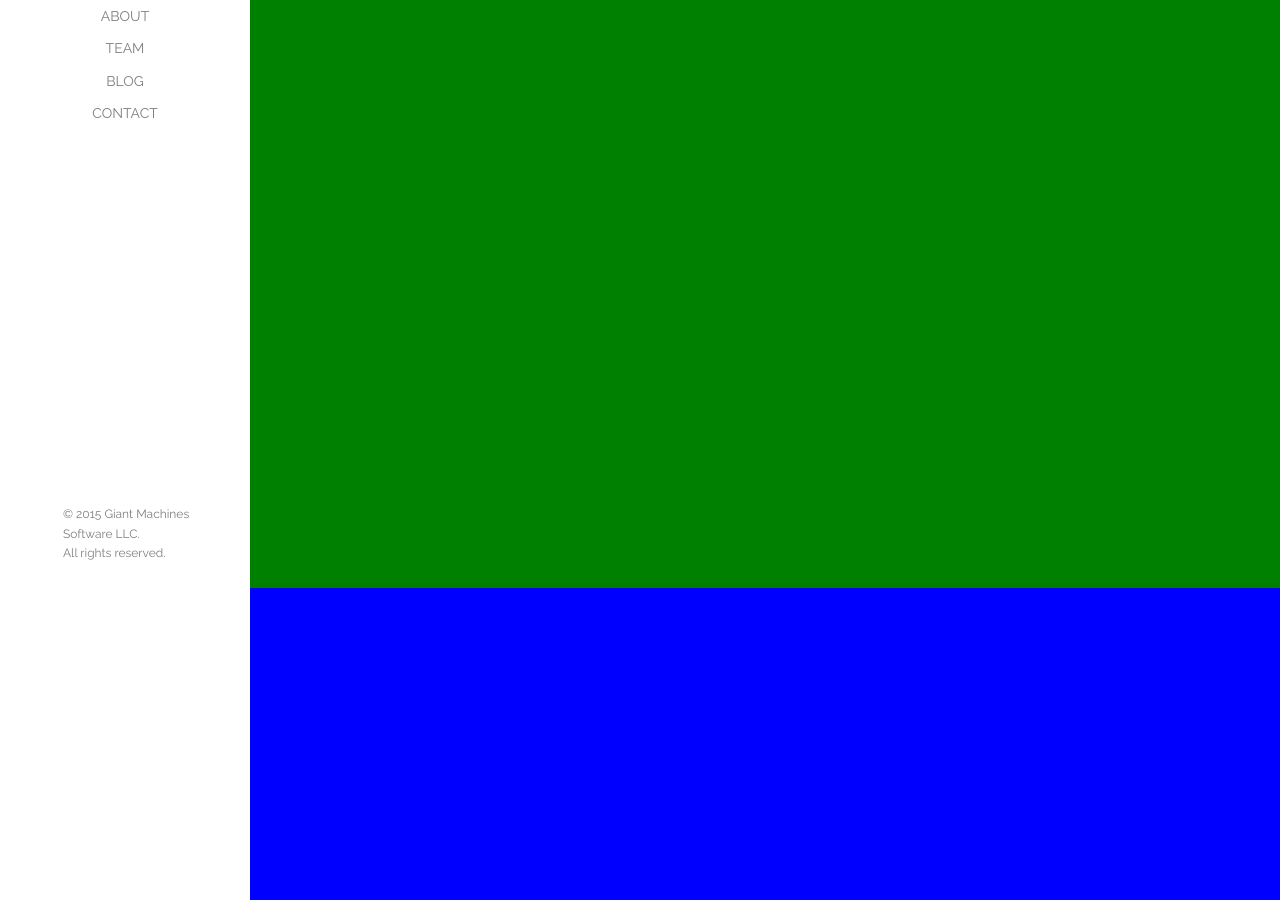
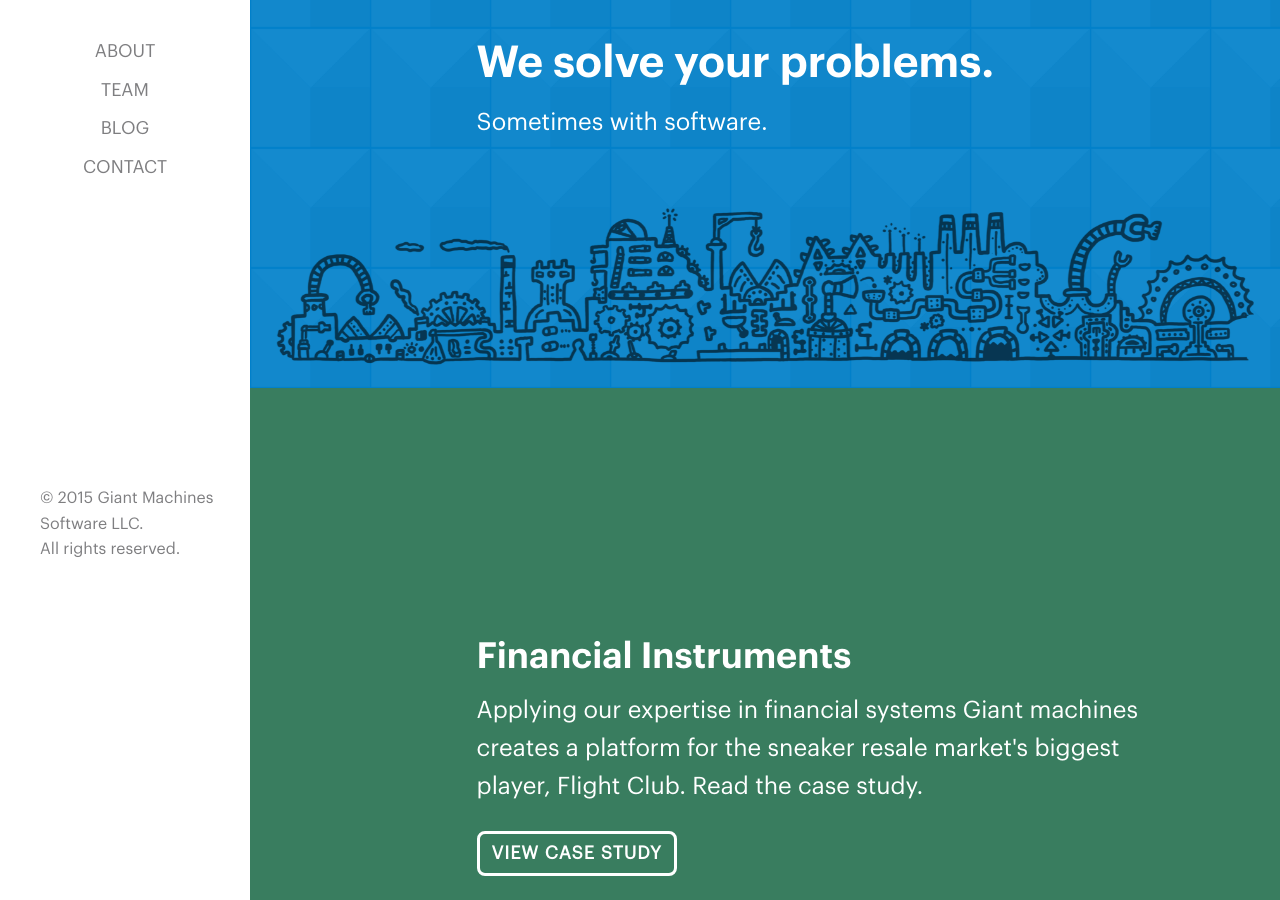
Before and after one commit to aberels/giantmachines.github.io, a website: page index.html in a window 1280 px wide. Shown: the part 212-1112 px from the top of the page. Drawn offline with nearby package versions, Linux system fonts and the light colour scheme.

Commit message:
Add fonts and more homepage styles

```diff
--- a/index.html
+++ b/index.html
@@ -60,10 +60,57 @@
         </div>
       </div>
       <div class="twelve columns main-content">
-        <div class="panel"></div>
-        <div class="panel"></div>
-        <div class="panel"></div>
-        <div class="panel"></div>
+        <div class="panel panel-intro">
+          <div class="panel-content">
+            <h1>We solve your problems.</h1>
+            <h4>Sometimes with software.</h4>
+          </div>
+          <div class="illustration"></div>
+        </div>
+        <div class="panel panel-finance">
+          <div class="panel-content">
+            <h2>Financial Instruments</h2>
+            <h4>
+              Applying our expertise in financial systems Giant machines
+              creates a platform for the sneaker resale market's biggest
+              player, Flight Club. Read the case study.
+            </h4>
+            <a href="#">
+              <div class="button">
+                View Case Study
+              </div>
+            </a>
+          </div>
+        </div>
+        <div class="panel panel-fashion">
+          <div class="panel-content">
+            <h2>High Fashion</h2>
+            <h4>
+              Giant Machines takes a global digital textile printing business <tfoot>
+              the cloud, integrating proprietary desktop software, ERP, and
+              cloud services for IMBU. Read the case study.
+            </h4>
+            <a href="#">
+              <div class="button">
+                View Case Study
+              </div>
+            </a>
+          </div>
+        </div>
+        <div class="panel panel-stationary">
+          <div class="panel-content">
+            <h2>Stationary</h2>
+            <h4>
+              Giant Machines taskles mobile for Minted, one of the fastest
+              growing design marketplaces. Read the case study.
+            </h4>
+            <a href="#">
+              <div class="button">
+                View Case Study
+              </div>
+            </a>
+          </div>
+        </div>
       </div>
     </div>
     <div class="row">
--- a/scss/base/_typography.scss
+++ b/scss/base/_typography.scss
@@ -3,27 +3,42 @@
 
 h1, h2, h3, h4, h5, h6 {
   margin-top: 0;
-  margin-bottom: 2rem;
+  margin-bottom: .5rem;
   font-weight: 300;
+  color: $white;
 }
 
-h1 { font-size: 4.0rem; line-height: 1.2;  letter-spacing: -.1rem;  }
-h2 { font-size: 3.6rem; line-height: 1.25; letter-spacing: -.1rem;  }
-h3 { font-size: 3.0rem; line-height: 1.3;  letter-spacing: -.1rem;  }
-h4 { font-size: 2.4rem; line-height: 1.35; letter-spacing: -.08rem; }
-h5 { font-size: 1.8rem; line-height: 1.5;  letter-spacing: -.05rem; }
-h6 { font-size: 1.5rem; line-height: 1.6;  letter-spacing: 0;       }
+h1 { font-size: 44px; font-family: $font-semibold; }
+h2 { font-size: 36px; font-family: $font-semibold; }
+h3 { font-size: 28px; font-family: $font-regular; }
+h4 { font-size: 24px; font-family: $font-regular; }
 
 // Larger than tablet
 @media (#{$bp-larger-than-tablet}) {
-  h1 { font-size: 5.0rem; }
-  h2 { font-size: 4.2rem; }
-  h3 { font-size: 3.6rem; }
-  h4 { font-size: 3.0rem; }
-  h5 { font-size: 2.4rem; }
-  h6 { font-size: 1.5rem; }
+
 }
 
 p {
   margin-top: 0;
+  font-family: $font-regular;
+  font-size: 16px;
 }
+
+a {
+  font-size: 18px;
+}
+
+@font-face {
+  font-family: Graphik-Regular;
+  src: url('../fonts/Graphik-Regular.otf');
+}
+
+@font-face {
+  font-family: Graphik-Semibold;
+  src: url('../fonts/Graphik-Semibold.otf');
+}
+
+@font-face {
+  font-family: Graphik-Thin;
+  src: url('../fonts/Graphik-This.otf');
+}
--- a/scss/base/_variables.scss
+++ b/scss/base/_variables.scss
@@ -24,7 +24,9 @@ $black: #000000;
 $white: #FFFFFF;
 
 // Typography
-$font-family: "Raleway", "HelveticaNeue", "Helvetica Neue", Helvetica, Arial, sans-serif !default;
+$font-family: "Graphik-Regular", "Raleway", "HelveticaNeue", "Helvetica Neue", Helvetica, Arial, sans-serif !default;
+$font-regular: "Graphik-Regular";
+$font-semibold: "Graphik-Semibold";
 
 //Grid Variables
 $container-width: 1600px !default;
@@ -38,6 +40,7 @@ $column-margin: 4% !default; // space between columns
 $global-radius: 4px !default;
 
 // Layout
-$gutter: 25px;
+$gutter: 40px;
 $header-height: 54px;
 $left-rail-width: 250px;
+$panel-height: 600px;
--- a/scss/layout/_content.scss
+++ b/scss/layout/_content.scss
@@ -2,25 +2,68 @@
   margin-top: $header-height;
 
   .panel {
-    height: 800px;
+    position: relative;
+    height: $panel-height;
+    width: 100%;
 
-    &:nth-child(1) {
-      background: green;
+    .panel-content {
+      position: absolute;
+      top: 30%;
+      left: 10%;
+      right: 10%;
+
+      .button {
+        border: 3px solid $white;
+        border-radius: 8px;
+        height: 45px;
+        width: 200px;
+        color: $white;
+        font-size: 18px;
+        padding: 0;
+        margin-top: 20px;
+      }
     }
-    &:nth-child(2) {
-      background: blue;
+  }
+
+  .panel-intro {
+    background-image: url("../images/background-pattern.png");
+    background-size: 120px;
+    background-color: $blue;
+
+    .illustration {
+      position: absolute;
+      bottom: 0;
+      left: 0;
+      right: 0;
+      height: 180px;
+      width: 95%;
+      margin: auto;
+      background: url("../images/home-image.png") no-repeat;
+      background-size: contain;
     }
-    &:nth-child(3) {
-      background: yellow;
-    }
-    &:nth-child(4) {
-      background: pink;
-    }
+  }
+
+  .panel-finance {
+    background-color: #397D5F;
+  }
+
+  .panel-fashion {
+    background-color: #B4A056;
+  }
+
+  .panel-stationary {
+    background-color: #C17DA6;
   }
 
   @media (#{$bp-larger-than-tablet}) {
     margin-top: 0;
+    padding-left: $left-rail-width;
 
-    padding-left: $left-rail-width;
+    .panel {
+      .panel-content {
+        top: 40%;
+        left: 22%;
+      }
+    }
   }
 }
--- a/scss/layout/_header.scss
+++ b/scss/layout/_header.scss
@@ -3,6 +3,7 @@
   height: $header-height;
   width: 100%;
   background-color: $white;
+  z-index: 100;
 
   .nav-header {
     padding-left: $gutter;
@@ -31,7 +32,6 @@
   .nav-collapse {
     display: none;
     text-transform: uppercase;
-    font-size: 14px;
   }
 
   .copyright {
@@ -73,9 +73,6 @@
       display: block;
       position: absolute;
       bottom: 0;
-      left: 50%;
-      margin-left: -62px;
-      font-size: 12px;
       color: $medium-gray;
     }
   }
```
Also changed, not shown: css/skeleton.css, fonts/Graphik-Regular.otf (added), fonts/Graphik-Semibold.otf (added), fonts/Graphik-Thin.otf (added), images/background-pattern.png (added), images/home-image.png (added), 1 other file.
